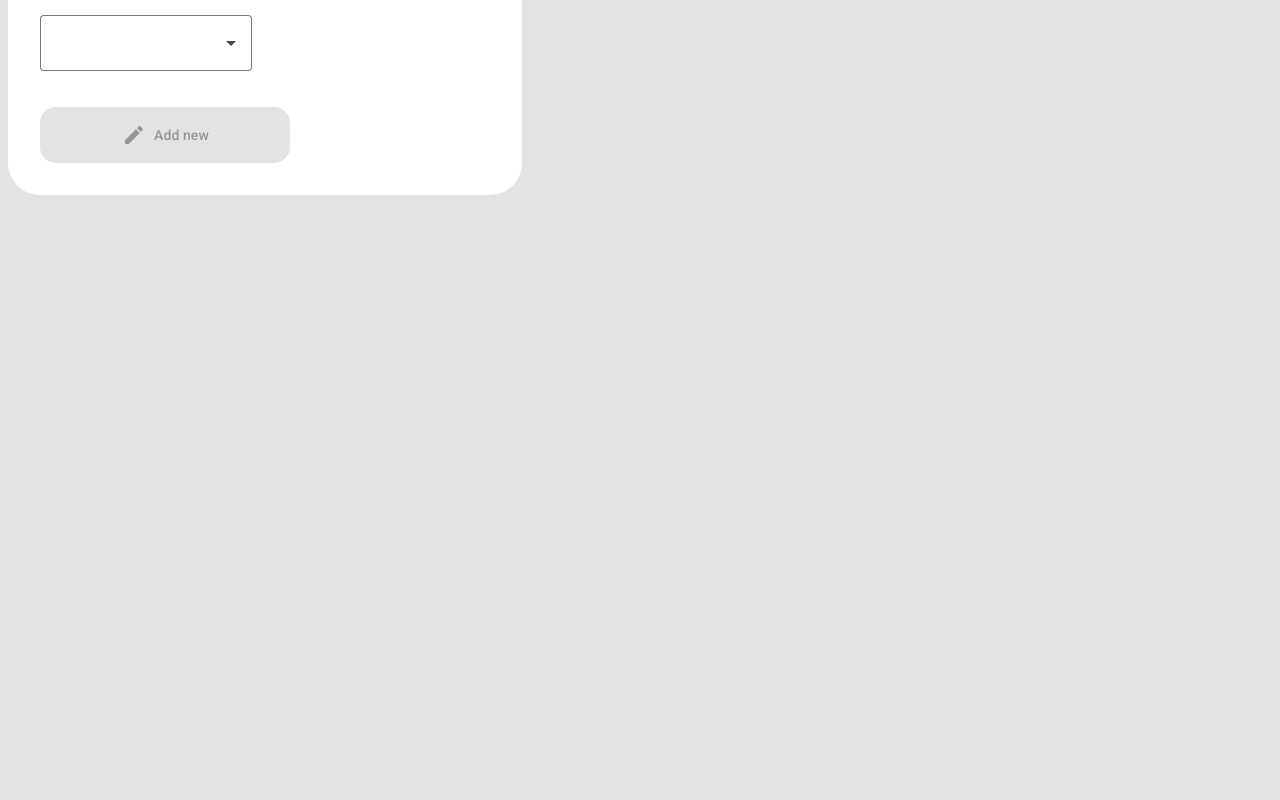
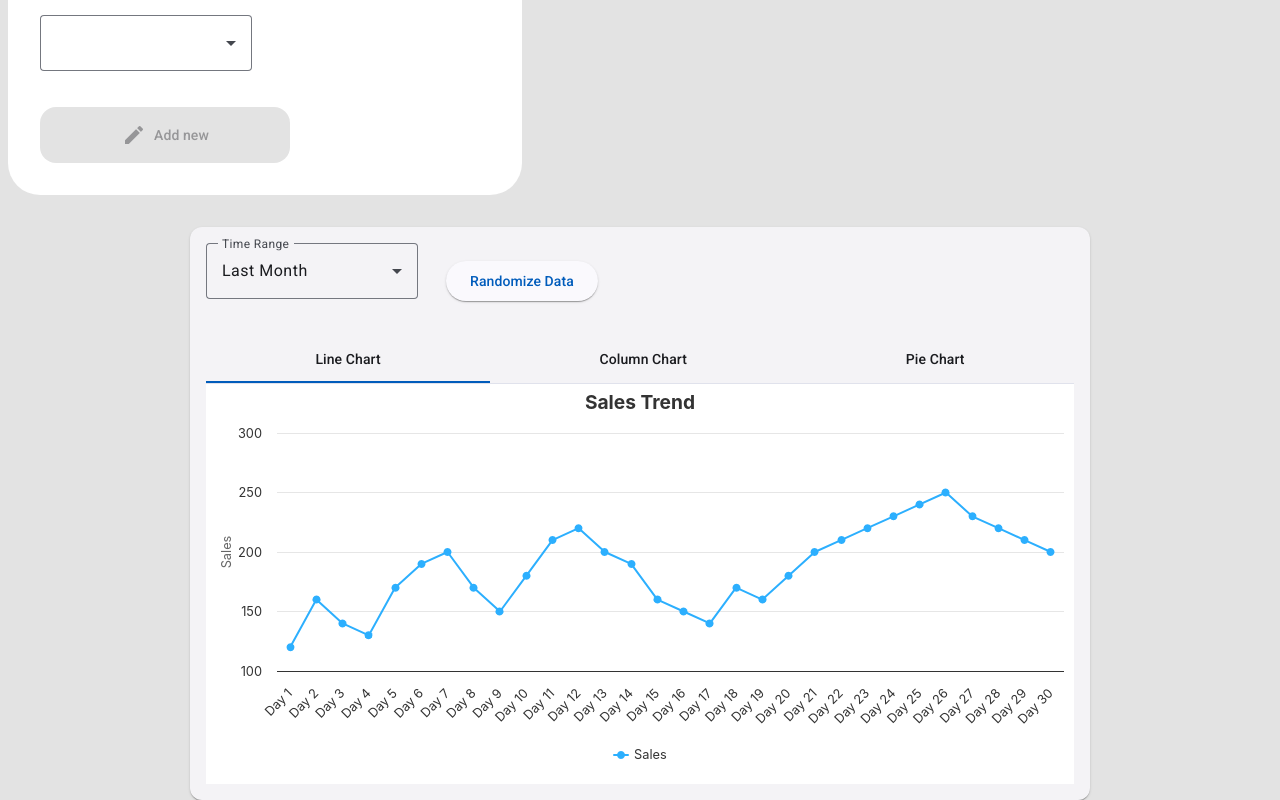
Before and after one commit to hkhodkar/material-custom-components, an Angular app: page / in a window 1280 px wide. Shown: the part 901-1701 px from the top of the page. Before the commit the page ends 1096 px from the top, so only its background shows below. Built offline with nearby package versions, Linux system fonts and the light colour scheme.

Commit message:
feat: implements high charts

```diff
--- a/package.json
+++ b/package.json
@@ -19,6 +19,8 @@
     "@angular/platform-browser": "^19.2.0",
     "@angular/platform-browser-dynamic": "^19.2.0",
     "@angular/router": "^19.2.0",
+    "highcharts": "^12.2.0",
+    "highcharts-angular": "^4.0.1",
     "prettier-plugin-organize-imports": "^4.1.0",
     "rxjs": "~7.8.0",
     "tslib": "^2.3.0",
--- a/src/app/app.component.html
+++ b/src/app/app.component.html
@@ -50,3 +50,40 @@
   <app-menu-panel />
   <app-expand-menu />
 </div>
+
+
+
+
+
+ <mat-card>
+
+  <mat-card-content>
+    <div class="toolbar">
+      <mat-form-field appearance="outline" class="mr">
+        <mat-label>Time Range</mat-label>
+        <mat-select
+          [value]="selectedRange()"
+          (selectionChange)="setRange($event.value)"
+        >
+          <mat-option *ngFor="let range of timeRanges" [value]="range">{{
+            range
+          }}</mat-option>
+        </mat-select>
+      </mat-form-field>
+      <button mat-raised-button color="primary" (click)="randomizeData()">
+        Randomize Data
+      </button>
+    </div>
+    <mat-tab-group [(selectedIndex)]="selectedTabIndex">
+      <mat-tab label="Line Chart">
+        <app-high-charts [chartOptions]="lineChartOptions()"></app-high-charts>
+      </mat-tab>
+      <mat-tab label="Column Chart">
+        <app-high-charts [chartOptions]="columnChartOptions()"></app-high-charts>
+      </mat-tab>
+      <mat-tab label="Pie Chart">
+        <app-high-charts [chartOptions]="pieChartOptions()"></app-high-charts>
+      </mat-tab>
+    </mat-tab-group>
+  </mat-card-content>
+</mat-card>
--- a/src/app/app.component.scss
+++ b/src/app/app.component.scss
@@ -31,3 +31,35 @@
     padding-top: 1rem;
   }
 }
+
+
+.toolbar {
+  display: flex;
+  align-items: center;
+  margin-bottom: 16px;
+  gap: 12px;
+}
+
+.mr {
+  margin-right: 16px;
+}
+.toolbar {
+  display: flex;
+  align-items: center;
+  margin-bottom: 16px;
+  gap: 12px;
+}
+
+.mr {
+  margin-right: 16px;
+}
+
+mat-card {
+  max-width: 900px;
+  margin: 2rem auto;
+}
+
+app-highcharts {
+  display: block;
+  width: 100%;
+}
--- a/src/app/app.component.ts
+++ b/src/app/app.component.ts
@@ -1,4 +1,4 @@
-import { Component, signal } from '@angular/core';
+import { Component, computed, effect, signal } from '@angular/core';
 import { RouterOutlet } from '@angular/router';
 import { SearchFormFieldContainerComponent } from './search-form-field-container/search-form-field-container.component';
 import {
@@ -24,6 +24,16 @@ import { DynamicTableComponent, TableColumn } from './dynamic-table/dynamic-tabl
 import { TableStatusComponent } from './table-status/table-status.component';
 import { TableActionComponent } from './table-action/table-action.component';
 import { ExpandedProgressBarComponent } from "./expanded-progress-bar/expanded-progress-bar.component";
+import { HighChartsComponent } from './high-charts/high-charts.component';
+import { MatOptionModule } from '@angular/material/core';
+import { MatCardModule } from '@angular/material/card';
+import { MatFormFieldModule } from '@angular/material/form-field';
+import { MatSelectModule } from '@angular/material/select';
+import { MatTabsModule } from '@angular/material/tabs';
+
+type TimeRange = 'Last Week' | 'Last Month' | 'Last Year';
+
+
 
 @Component({
   selector: 'app-root',
@@ -42,7 +52,14 @@ import { ExpandedProgressBarComponent } from "./expanded-progress-bar/expanded-p
     ExpandMenuComponent,
     TableComponent,
     DynamicTableComponent,
-    ExpandedProgressBarComponent
+    ExpandedProgressBarComponent,
+    MatCardModule,
+    MatButtonModule,
+    MatSelectModule,
+    MatFormFieldModule,
+    MatOptionModule,
+    HighChartsComponent,
+    MatTabsModule
   ],
   templateUrl: './app.component.html',
   styleUrl: './app.component.scss',
@@ -116,5 +133,92 @@ export class AppComponent {
     { key: 'actions', header: 'Actions', component: TableActionComponent },
   ]);
 
+  // --- UI State
+  timeRanges: TimeRange[] = ['Last Week', 'Last Month', 'Last Year'];
+  selectedRange = signal<TimeRange>('Last Month');
+  selectedTabIndex = 0;
 
+  setRange(val: TimeRange) {
+    this.selectedRange.set(val);
+  }
+
+  // --- Chart Data
+  private baseData: Record<TimeRange, number[]> = {
+    'Last Week': [13, 24, 15, 29, 30, 21, 19],
+    'Last Month': [
+      120, 160, 140, 130, 170, 190, 200, 170,
+      150, 180, 210, 220, 200, 190, 160, 150,
+      140, 170, 160, 180, 200, 210, 220, 230,
+      240, 250, 230, 220, 210, 200
+    ],
+    'Last Year': [
+      1200, 1100, 1300, 1400, 1350, 1500,
+      1600, 1550, 1700, 1750, 1650, 1800
+    ],
+  };
+
+  chartData = signal<number[]>([...this.baseData[this.selectedRange()]]);
+
+  // React to range change
+  constructor() {
+    effect(() => {
+      this.chartData.set([...this.baseData[this.selectedRange()]]);
+    });
+  }
+
+  randomizeData() {
+    const len = this.chartData().length;
+    this.chartData.set(Array.from({ length: len }, () => Math.floor(Math.random() * 200 + 1)));
+  }
+
+  // --- Computed Chart Options with correct types
+  lineChartOptions = computed<Highcharts.Options>(() => ({
+    chart: { type: 'line' },
+    title: { text: 'Sales Trend' },
+    xAxis: { categories: this.getCategories() },
+    yAxis: { title: { text: 'Sales' } },
+    series: [{
+      type: 'line',    // Explicit type for type safety
+      name: 'Sales',
+      data: this.chartData(),
+    }],
+    credits: { enabled: false },
+  }));
+
+  columnChartOptions = computed<Highcharts.Options>(() => ({
+    chart: { type: 'column' },
+    title: { text: 'Sales Trend' },
+    xAxis: { categories: this.getCategories() },
+    yAxis: { title: { text: 'Sales' } },
+    series: [{
+      type: 'column',   // Explicit type for type safety
+      name: 'Sales',
+      data: this.chartData(),
+    }],
+    credits: { enabled: false },
+  }));
+
+  pieChartOptions = computed<Highcharts.Options>(() => ({
+    chart: { type: 'pie' },
+    title: { text: 'Sales Share' },
+    series: [{
+      type: 'pie',
+      name: 'Sales',
+      data: this.chartData().map((val, idx) => ({
+        name: this.getCategories()[idx] || `Day ${idx + 1}`,
+        y: val
+      })),
+    }],
+    credits: { enabled: false },
+  }));
+
+  getCategories(): string[] {
+    if (this.selectedRange() === 'Last Week') {
+      return ['Mon', 'Tue', 'Wed', 'Thu', 'Fri', 'Sat', 'Sun'];
+    } else if (this.selectedRange() === 'Last Month') {
+      return Array.from({ length: this.chartData().length }, (_, i) => `Day ${i + 1}`);
+    } else {
+      return ['Jan', 'Feb', 'Mar', 'Apr', 'May', 'Jun', 'Jul', 'Aug', 'Sep', 'Oct', 'Nov', 'Dec'];
+    }
+   }
 }
--- /dev/null
+++ b/src/app/high-charts/high-charts.component.html
@@ -0,0 +1,5 @@
+<div
+  #chartContainer
+  class="chart-container"
+  style="width: 100%"
+></div>
--- /dev/null
+++ b/src/app/high-charts/high-charts.component.ts
@@ -0,0 +1,37 @@
+import { Component, effect, ElementRef, input, OnDestroy, ViewChild } from '@angular/core';
+import * as Highcharts from 'highcharts';
+
+@Component({
+  selector: 'app-high-charts',
+  imports: [],
+  templateUrl: './high-charts.component.html',
+  styleUrl: './high-charts.component.scss'
+})
+export class HighChartsComponent implements OnDestroy {
+  // Define an input signal for chart options. Parent should bind [chartOptions].
+  // We initialize it to an empty object to avoid undefined.
+  chartOptions = input<Highcharts.Options>({});
+
+  @ViewChild('chartContainer', { static: true }) container!: ElementRef;
+  private chart?: Highcharts.Chart;
+
+  constructor() {
+    // Reactive effect: runs whenever `chartOptions()` changes.
+    effect(() => {
+      debugger;
+      const opts = this.chartOptions(); // read the current Highcharts.Options
+      if (!this.chart) {
+        // First time: create the chart in the div element
+        this.chart = Highcharts.chart(this.container.nativeElement, opts);
+      } else {
+        // Subsequent changes: update existing chart with new options
+        this.chart.update(opts, true);
+      }
+    });
+  }
+
+  ngOnDestroy(): void {
+    // Clean up the chart instance to prevent memory leaks
+    this.chart?.destroy();
+  }
+}
```
Also changed, not shown: src/app/high-charts/high-charts.component.scss (added), 2 other files (tests, documents, lock files or other folders).
